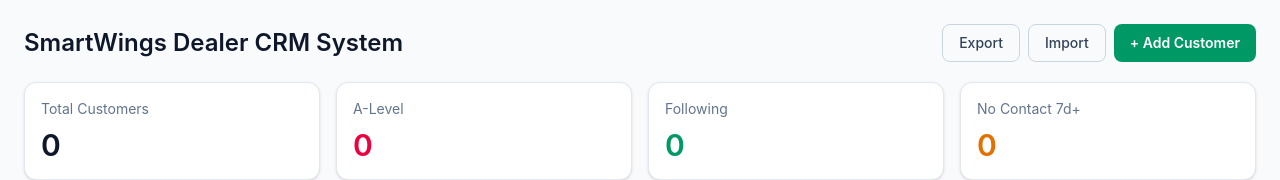
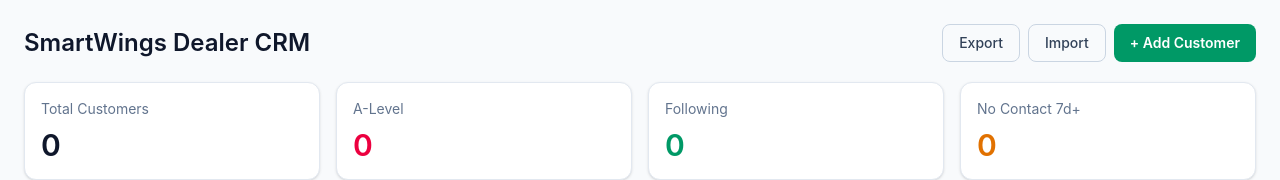
Before and after one commit to wz9869/crm-system, a Next.js app: page / in a window 1280 px wide. Shown: the top 180 px of the page. Built offline with nearby package versions, Linux system fonts and the light colour scheme; no server answers.

Commit message:
Rename title to SmartWings Dealer CRM

```diff
--- a/app/page.tsx
+++ b/app/page.tsx
@@ -116,7 +116,7 @@
       <Navbar />
       <main className="mx-auto max-w-7xl space-y-5 p-6">
         <div className="flex flex-col gap-3 sm:flex-row sm:items-center sm:justify-between">
-          <h1 className="text-2xl font-semibold text-slate-900">SmartWings Dealer CRM System</h1>
+          <h1 className="text-2xl font-semibold text-slate-900">SmartWings Dealer CRM</h1>
           <div className="flex gap-2">
             <button
               type="button"
```
